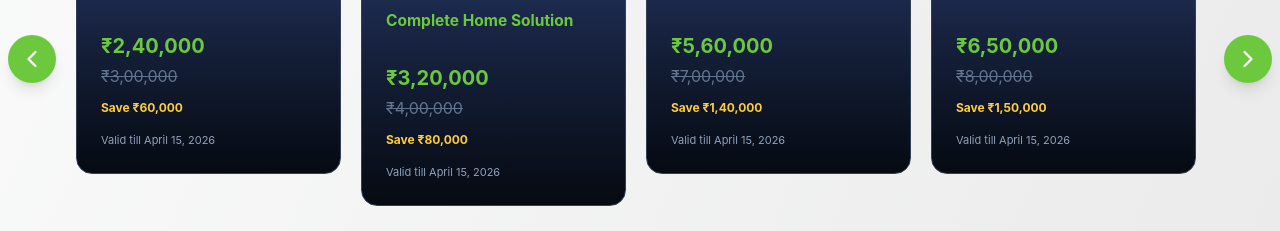
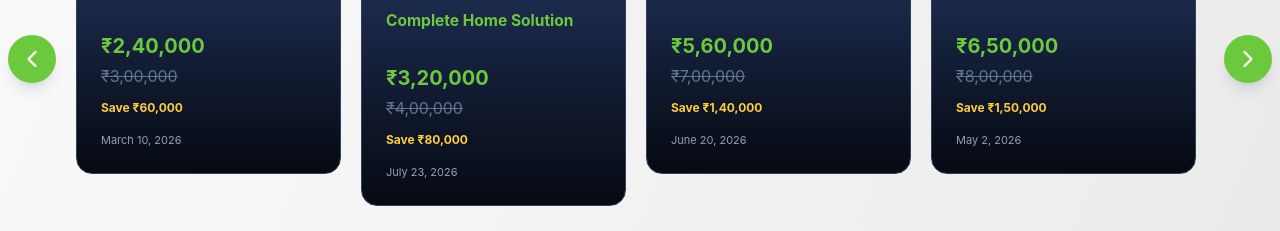
Before and after one commit to SS-2302/JKBN-Enterprisers, a React (Vite) app: page / in a window 1280 px wide. Shown: the part 980-1211 px from the top of the page. Built offline with nearby package versions, Linux system fonts and the light colour scheme; no server answers.

Commit message:
homepage update

```diff
--- a/src/app/components/Contact.jsx
+++ b/src/app/components/Contact.jsx
@@ -153,7 +153,7 @@
           <div className="bg-[#292929] rounded-lg p-6 text-center">
             <div className="text-3xl font-bold text-[#6cc93e] mb-2">100+</div>
             <div className="text-xl text-white mb-2">Projects Delivered</div>
-            <div className="text-sm text-gray-400">Successful installations across sectors</div>
+            <div className="text-sm text-gray-400">Successful installations across Chennai</div>
           </div>
         </div>
       </div>
--- a/src/app/components/DealsSection.jsx
+++ b/src/app/components/DealsSection.jsx
@@ -148,7 +148,7 @@
 
                     {/* Validity */}
                     <p className="text-[11px] text-[#90a1b9]">
-                      Valid till April 15, 2026
+                      {deal.validity}
                     </p>
                   </div>
                 </div>
--- a/src/app/components/News.jsx
+++ b/src/app/components/News.jsx
@@ -81,18 +81,18 @@
   }
 
   return (
-    <section id="news" className="py-20 bg-white">
+    <section id="news" className="py-20 bg-linear-to-br from-[#273a69] via-[#15203b] to-[#060a12]">
       <div className="max-w-7xl mx-auto px-4 sm:px-6 lg:px-8">
         {/* Header */}
         <div className="text-center mb-16">
           <div className="flex items-center justify-center gap-3 mb-4">
             <TrendingUp className="w-8 h-8 text-[#6cc93e]" />
             <h2 className="text-3xl sm:text-4xl md:text-5xl text-[#333]">
-              <span className="text-[#333333] font-bold">Latest </span>
+              <span className="text-[#fecd3f] font-bold">Latest </span>
               <span className="text-[#6cc93e] font-bold">Solar News</span>
             </h2>
           </div>
-          <p className="text-lg text-[rgba(51,51,51,0.7)] max-w-2xl mx-auto mb-6 font-medium">
+          <p className="text-lg text-gray-300 max-w-5xl mx-auto mb-6 font-normal">
             Stay updated with the latest innovations, breakthroughs, and developments in solar energy from around the world
           </p>
 
@@ -100,13 +100,13 @@
           <button
             onClick={handleRefresh}
             disabled={refreshing}
-            className="inline-flex items-center gap-2 px-4 py-2 text-sm text-gray-700 hover:text-[#6cc93e] transition-colors duration-300 disabled:opacity-50"
+            className="inline-flex items-center gap-2 px-4 py-2 bg-[#fecd3f]/30 rounded-full font-semibold text-sm text-gray-200 hover:text-[#6cc93e] transition-colors duration-300 disabled:opacity-50 cursor-pointer"
           >
             <RefreshCw className={`w-4 h-4 ${refreshing ? 'animate-spin' : ''}`} />
             {refreshing ? 'Refreshing...' : 'Refresh News'}
           </button>
 
-          <p className="text-xs text-gray-500 mt-2">
+          <p className="text-xs text-yellow-600 mt-2">
             ⚡ Automatically updates weekly
           </p>
         </div>
@@ -178,16 +178,16 @@
         </div>
 
         {/* Info Section */}
-        <div className="bg-gray-50 rounded-xl p-8 shadow-lg text-center border border-gray-200">
-          <h3 className="text-xl text-[#333] mb-3 font-semibold">
+        <div className="bg-gray-50/20 rounded-xl p-5 shadow-lg text-center border border-gray-200">
+          <h3 className="text-xl text-[#6cc93e] mb-4 font-semibold">
             Stay Informed About Solar Industry Trends
           </h3>
-          <p className="text-[rgba(51,51,51,0.7)] max-w-5xl mx-auto">
+          <p className="text-[rgba(255,255,255,0.7)] max-w-5xl mx-auto">
             Our news section is powered by real-time data from leading energy publications worldwide.
             Articles are automatically curated and updated weekly to bring you the most relevant developments
             in solar technology, market trends, policy changes, and innovative breakthroughs.
           </p>
-          <p className="text-sm text-gray-500 mt-4">
+          {/* <p className="text-sm text-gray-500 mt-4">
             <strong>Note:</strong> To enable live news updates, add your NewsAPI key in the newsService.ts file.
             <a
               href="https://newsapi.org/"
@@ -197,7 +197,7 @@
             >
               Get your free API key here →
             </a>
-          </p>
+          </p> */}
         </div>
       </div>
     </section>
--- a/src/app/components/Projects.jsx
+++ b/src/app/components/Projects.jsx
@@ -3,13 +3,19 @@
 import { useState, useEffect } from 'react';
 import { fetchGoogleDriveImages } from '../data/googleDrive';
 import { ImageWithFallback } from './ImagewithFallback';
-
+import { useNavigate } from 'react-router-dom';
 
 
 export function Projects() {
   const [projects, setProjects] = useState([]);
   const [loading, setLoading] = useState(true);
   const [error, setError] = useState(null);
+
+  const navigate=useNavigate()
+
+  const handleProjects = () => {
+    navigate('/projects');
+  };
 
   useEffect(() => {
     async function loadProjects() {
@@ -38,7 +44,8 @@
       <div className="max-w-7xl mx-auto px-4 sm:px-6 lg:px-8">
         <div className="text-center mb-16">
           <h2 className="text-3xl sm:text-4xl md:text-5xl text-[#333] mb-4">
-            Our <span className="text-[#6cc93e] font-bold">Recent Projects</span>
+            <span className="text-[#333333] font-bold">Our </span>
+            <span className="text-[#6cc93e] font-bold">Recent Projects</span>
           </h2>
           <p className="text-lg text-[rgba(51,51,51,0.7)] max-w-2xl mx-auto">
             Powering homes and businesses across India with reliable solar solutions
@@ -68,7 +75,7 @@
                   key={project.id}
                   className="group bg-white rounded-xl overflow-hidden shadow-lg hover:shadow-2xl transition-all duration-300 border border-gray-200"
                 >
-                  <div className="relative h-48 overflow-hidden bg-gray-100">
+                  <div className="relative h-48 overflow-hidden bg-gray-100" onClick={handleProjects}>
                     <ImageWithFallback
                       src={project.thumbnail}
                       alt={project.title}
--- a/src/app/components/Services.jsx
+++ b/src/app/components/Services.jsx
@@ -119,7 +119,7 @@
         {/* CTA Button */}
         <div className="text-center">
           <a
-            href="/contact"
+            href="/services"
             className="inline-block px-8 py-3 bg-[#6cc93e] hover:bg-[#5ab84f] text-white font-medium rounded-lg transition-all duration-300 shadow-lg"
           >
             View All Services
--- a/src/app/data/deals.js
+++ b/src/app/data/deals.js
@@ -15,7 +15,7 @@
     price: '₹4,80,000',
     originalPrice: '₹5,30,000',
     savings: '₹50,000',
-    validity: "June 20, 2026",
+    validity: "november 20, 2026",
   },
   {
     id: 3,
@@ -24,7 +24,7 @@
     price: '₹21,29,000',
     originalPrice: '₹25,00,000',
     savings: '₹3,71,000',
-    validity: "June 20, 2026",
+    validity: "June 25, 2026",
   },
   {
     id: 4,
@@ -33,7 +33,7 @@
     price: '₹2,40,000',
     originalPrice: '₹3,00,000',
     savings: '₹60,000',
-    validity: "June 20, 2026",
+    validity: "March 10, 2026",
   },
   {
     id: 5,
@@ -42,7 +42,7 @@
     price: '₹3,20,000',
     originalPrice: '₹4,00,000',
     savings: '₹80,000',
-    validity: "June 20, 2026",
+    validity: "July 23, 2026",
   },
   {
     id: 6,
@@ -60,7 +60,7 @@
     price: '₹6,50,000',
     originalPrice: '₹8,00,000',
     savings: '₹1,50,000',
-    validity: "June 20, 2026",
+    validity: "May 2, 2026",
   },
   {
     id: 8,
@@ -69,6 +69,6 @@
     price: '₹4,20,000',
     originalPrice: '₹5,50,000',
     savings: '₹1,30,000',
-    validity: "June 20, 2026",
+    validity: "August 20, 2026",
   },
 ];
```
